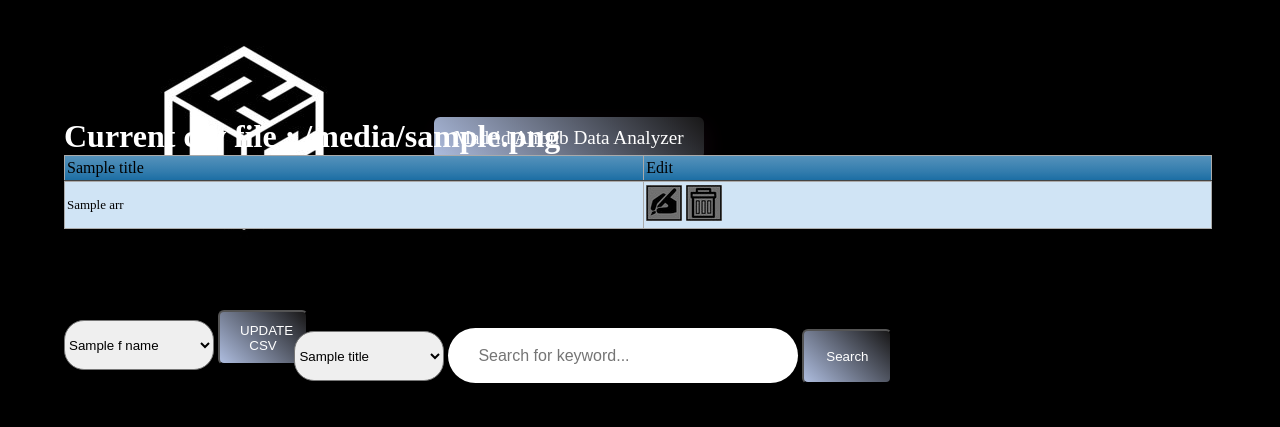
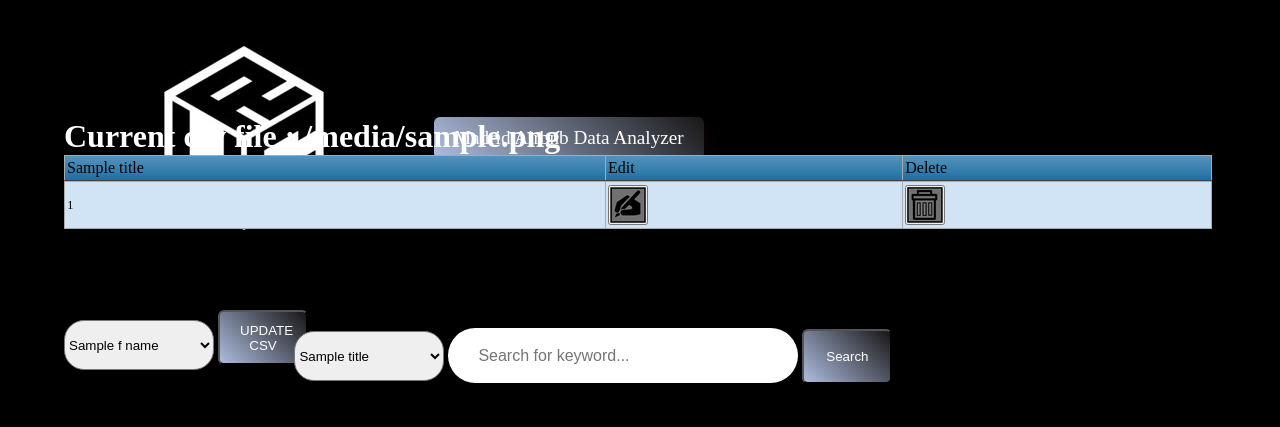
Before and after one commit to kgarc044/two-man-group, a Python web app: template myproj/templates/searching.html in a window 1280 px wide. Shown: the top 427 px of the page. Run offline with Jinja, Linux system fonts and the light colour scheme; the template is opened without the code that fills it: most values are stand-ins (such as "Sample title", 1, 10 or a date in 2020).

Commit message:
Update searching.html

```diff
--- a/myproj/templates/searching.html
+++ b/myproj/templates/searching.html
@@ -8,6 +8,7 @@
         <td>{{title[i]}}</td>
         {% endfor %}
         <td>Edit</td>
+        <td>Delete</td>
     </tr>
     </thead>
     <tfoot>
@@ -23,10 +24,16 @@
             {% for i in num_total %}
             <tr>
                 {% for j in num_list %}
-                    <td>{{arr[i][j]}}</td>
+                    <td>{{arr[i][0][j]}}</td>
                 {% endfor %}
-                <td><a href = "#"><img src="{{ url_for('static', filename='images/edit.jpg') }}" alt="logo"></a>
-                <a href = "#"><img src="{{ url_for('static', filename='images/trash.jpg') }}" alt="logo"></a></td>
+                <form class="editrow" method="POST" action="/edit">
+                    <td><button value="{{arr[i][1], i}}" name = "edit_row"><img src="{{ url_for('static', filename='images/edit.jpg') }}" alt="edit"></button>
+                    </td>
+                </form>
+                <form class="delrow" method="POST" action="/del">
+                    <td><button value="{{arr[i][1], i}}" name = "delete_row"><img src="{{ url_for('static', filename='images/trash.jpg') }}" alt="trash"></button>
+                    </td>
+                </form>
             </tr>
             {% endfor %}
         </tr>
```
